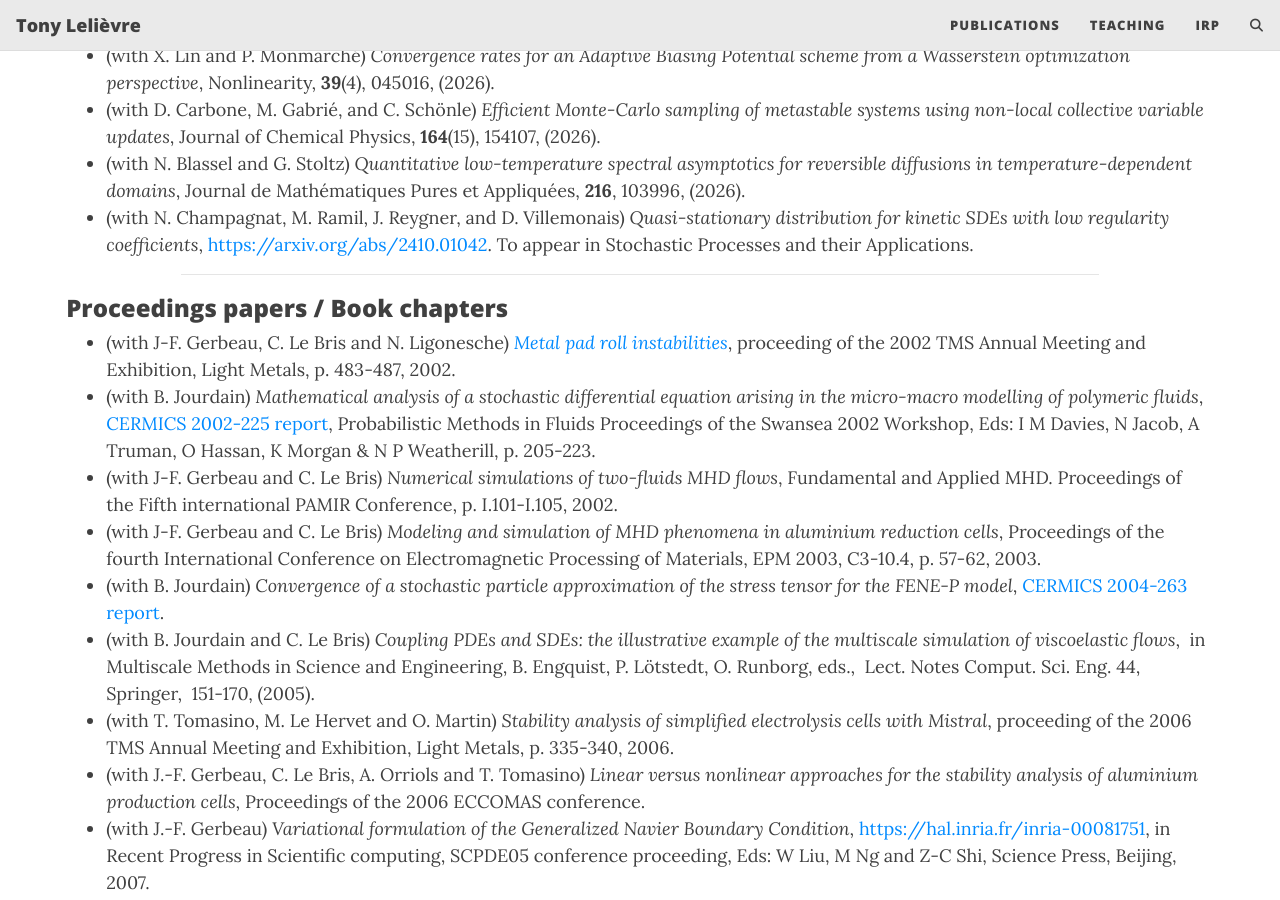
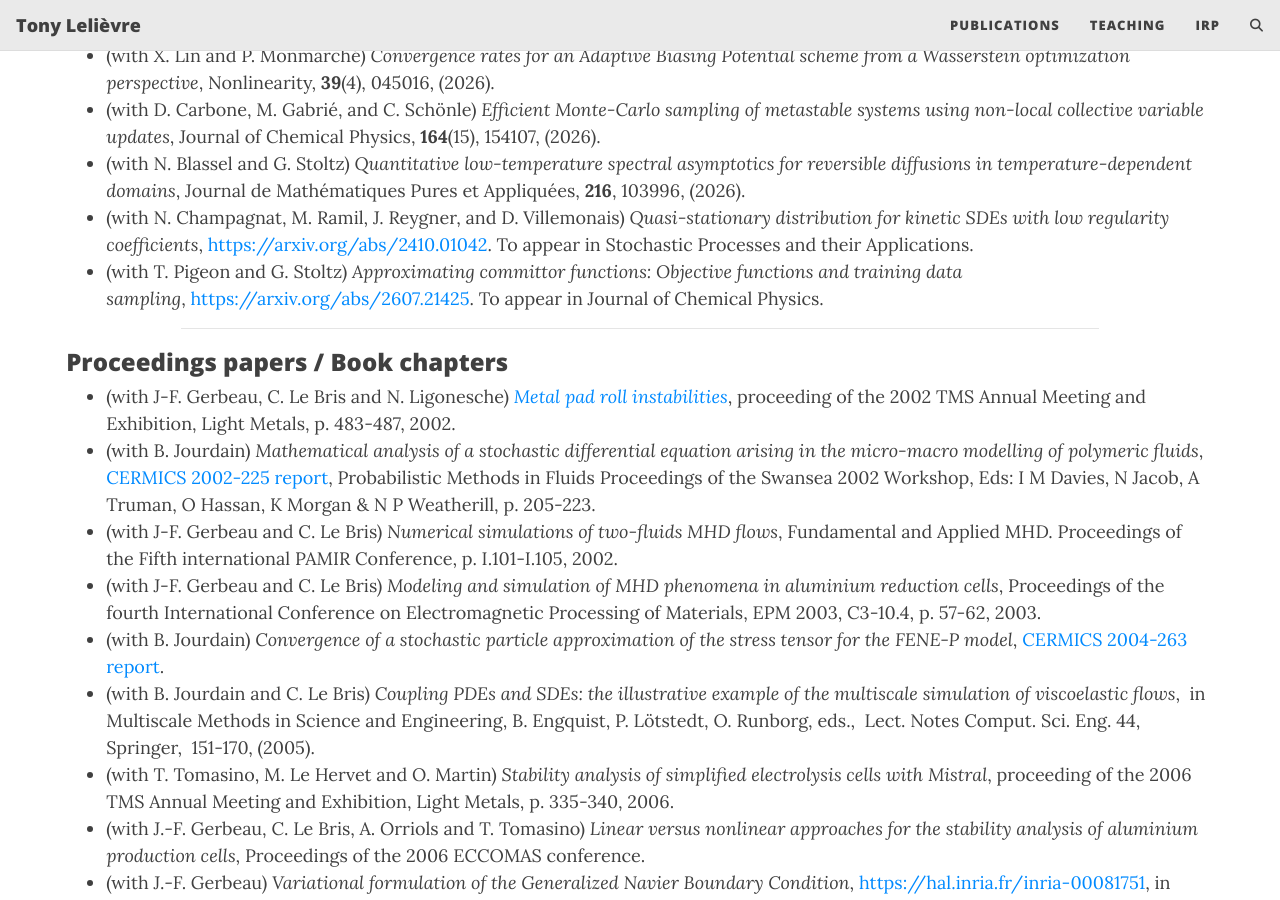
Before and after one commit to Tony-Lelievre/Tony-Lelievre.github.io, a Jekyll site: the page built from publications.md, in a window 1280 px wide and 900 px high, scrolled down 7536 px. Built offline with Jekyll 4.4.1, drawn with Linux system fonts in a browser that asks for light colours; comment, search, counter and statistics services are not loaded; our own code applies the rules of GitHub Pages for plain Markdown files; some of the changed text lies outside the part shown.

Commit message:
Move committor paper to journal articles

```diff
--- a/publications.md
+++ b/publications.md
@@ -159,6 +159,7 @@ Numerical Mathematics and Scientific Computation, Oxford University Press, 2006.
  	<li>(with D. Carbone, M. Gabrié, and C. Schönle) <em>Efficient Monte-Carlo sampling of metastable systems using non-local collective variable updates</em>, Journal of Chemical Physics, <strong>164</strong>(15), 154107, (2026).</li>
 	<li>(with N. Blassel and G. Stoltz) <i>Quantitative low-temperature spectral asymptotics for reversible diffusions in temperature-dependent domains</i>, Journal de Mathématiques Pures et Appliquées, <strong>216</strong>, 103996, (2026).</li>
   <li>(with N. Champagnat, M. Ramil, J. Reygner, and D. Villemonais) <i>Quasi-stationary distribution for kinetic SDEs with low regularity coefficients</i>, <a href="https://arxiv.org/abs/2410.01042">https://arxiv.org/abs/2410.01042</a>. To appear in Stochastic Processes and their Applications.</li>
+  <li>(with T. Pigeon and G. Stoltz) <em>Approximating committor functions: Objective functions and training data sampling</em>, <a href="https://arxiv.org/abs/2607.21425">https://arxiv.org/abs/2607.21425</a>. To appear in Journal of Chemical Physics.</li>
 </ul>
 
 <hr width="80%" />
```
Also changed, not shown: other parts of publications.md (+0 -1 lines).
